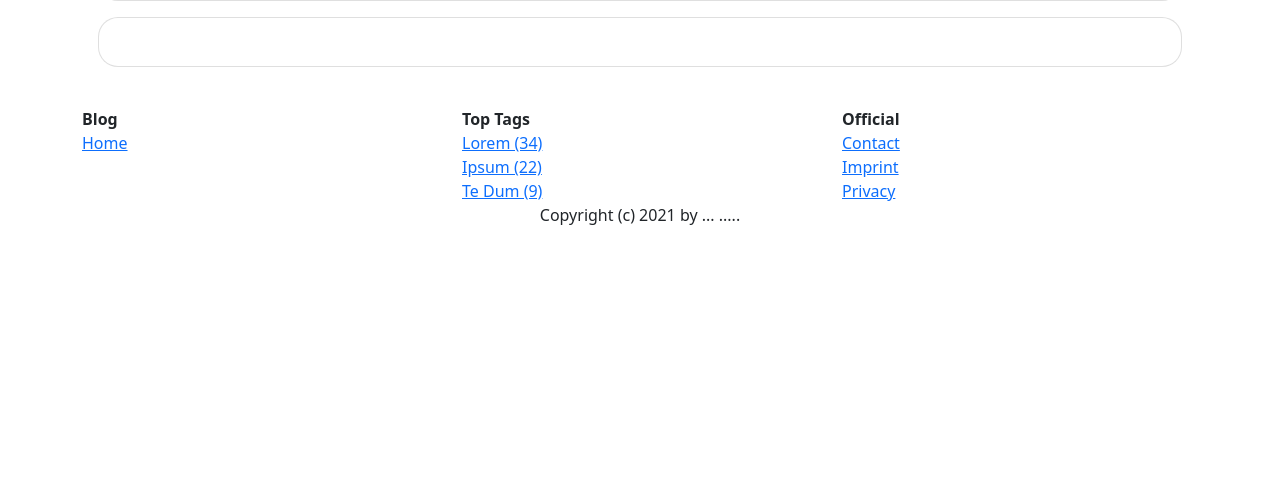
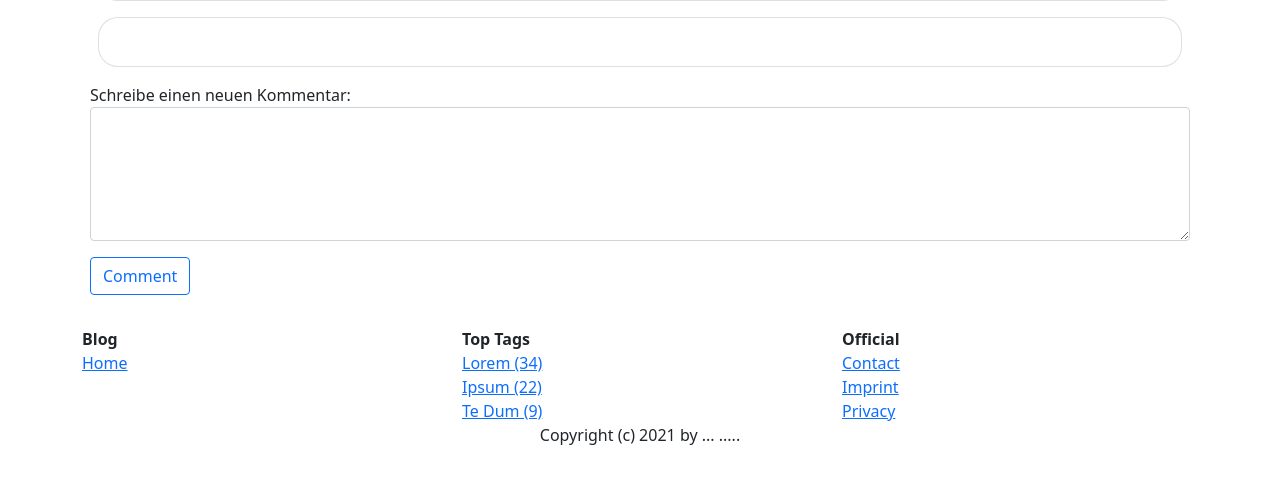
Before and after one commit to eliujulian/djangoblogdemo, a Django app: template templates/blog/article-detail.html in a window 1280 px wide. Shown: the part 153-637 px from the top of the page. Run offline with Django 3.2, Linux system fonts and the light colour scheme; the template is opened without the code that fills it, so the values that code supplies are empty.

Commit message:
Form for creating comments added

```diff
--- a/templates/blog/article-detail.html
+++ b/templates/blog/article-detail.html
@@ -21,6 +21,22 @@
                 {{ comment }}
             </div>
         {% endfor %}
+
+        <form action="{% url 'blog-comment-create' object.id_slug %}" method="post" class="m-2">
+                {% csrf_token %}
+            <div>
+                <label for="id_comment">Schreibe einen neuen Kommentar:</label>
+                <textarea
+                        id="id_comment"
+                        name="comment"
+                        class="form-control"
+                        rows="5"
+                ></textarea>
+            </div>
+            <div>
+                <input type="submit" class="btn btn-outline-primary mt-3" value="Comment">
+            </div>
+        </form>
 
         {% if user.is_superuser %}
             <!-- Superuser Buttons -->
```
